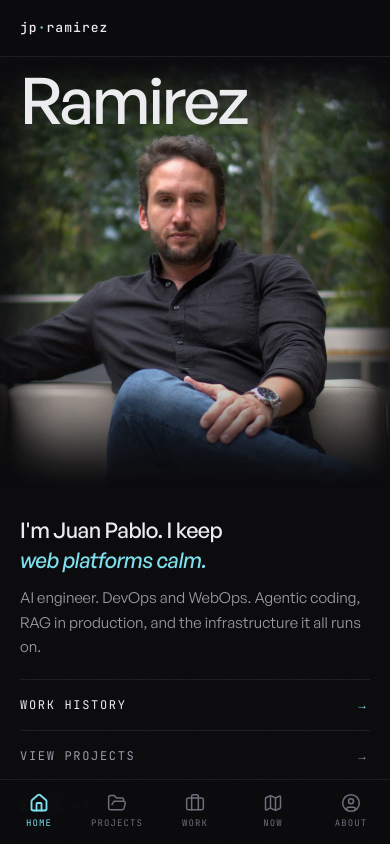
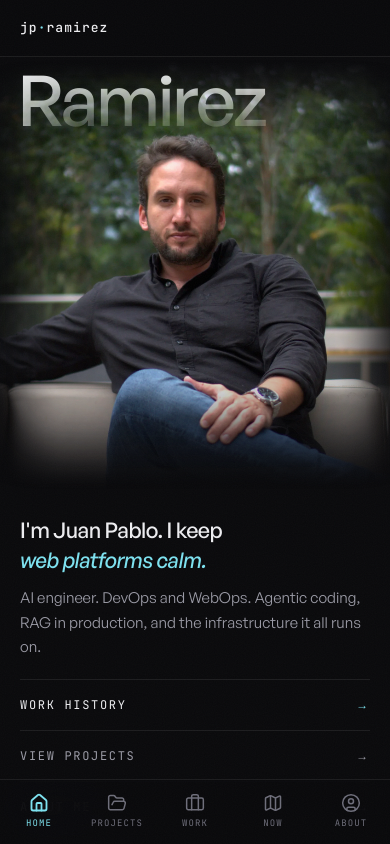
Before and after one commit to Torrente179/JPRamirez, a Next.js app: page / in a window 390 px wide. Shown: the top 844 px of the page. Built offline with nearby package versions, Linux system fonts and the light colour scheme.

Commit message:
Give Ramirez a glass fade: on top on desktop, behind the photo on mobile.

```diff
--- a/app/globals.css
+++ b/app/globals.css
@@ -246,36 +246,21 @@
 }
 
 .hero-name,
-.hero-app-name,
-.hero-name-front {
+.hero-app-name {
   font-weight: 500;
   line-height: 0.92;
   letter-spacing: -0.035em;
   white-space: nowrap;
-  color: var(--foreground);
 }
 
 .hero-name {
   position: relative;
-  z-index: 0;
+  z-index: 20;
   margin-top: 0;
   margin-bottom: 0;
   font-size: 1em;
-}
-
-.hero-name-back {
-  display: block;
-}
-
-.hero-name-front {
-  position: absolute;
-  top: 0;
-  left: 0;
-  z-index: 20;
-  font-size: 1em;
-  clip-path: inset(0 0 0 68%);
-  pointer-events: none;
-  user-select: none;
+  color: rgb(237 237 240 / 0.42);
+  mix-blend-mode: plus-lighter;
 }
 
 .hero-portrait {
@@ -301,12 +286,12 @@
 .hero-app-photo-wrap {
   position: absolute;
   inset: 0;
-  z-index: 0;
+  z-index: 10;
 }
 
 .hero-app-photo {
   object-fit: cover;
-  object-position: center 8%;
+  object-position: center 4%;
   pointer-events: none;
   user-select: none;
   filter: contrast(1.04) saturate(1.05);
@@ -314,13 +299,14 @@
 
 .hero-app-name {
   position: absolute;
-  top: 0.85rem;
-  right: 1.25rem;
+  top: 0.7rem;
+  right: 1.1rem;
   bottom: auto;
-  left: 1.25rem;
-  z-index: 20;
+  left: 1.1rem;
+  z-index: 1;
   margin: 0;
-  font-size: clamp(3.05rem, 16.5vw, 4.35rem);
+  color: var(--foreground);
+  font-size: clamp(3.2rem, 18vw, 4.7rem);
 }
 
 @media (min-width: 640px) {
--- a/components/hero.tsx
+++ b/components/hero.tsx
@@ -10,10 +10,6 @@ const heroPhrases = [
   "context grounded.",
   "DNS boring.",
 ];
-
-function NameVisual() {
-  return <span className="hero-name-visual">Ramirez</span>;
-}
 
 function HeroCopy({ app = false }: { app?: boolean }) {
   return (
@@ -106,12 +102,6 @@ function DesktopHero() {
 
       <div className="hero-anchor relative flex flex-1 flex-col">
         <div data-stagger className="hero-lockup">
-          <h1 className="hero-name pointer-events-none -ml-2">
-            <span className="sr-only">Juan Pablo Ramirez</span>
-            <span className="hero-name-back" aria-hidden>
-              <NameVisual />
-            </span>
-          </h1>
           <div aria-hidden className="hero-portrait">
             <Image
               src="/images/jp-hero-alpha.webp"
@@ -122,9 +112,12 @@ function DesktopHero() {
               className="w-full contrast-[1.04] saturate-[1.05]"
             />
           </div>
-          <div className="hero-name-front -ml-2" aria-hidden>
-            <NameVisual />
-          </div>
+          <h1 className="hero-name pointer-events-none -ml-2">
+            <span className="sr-only">Juan Pablo Ramirez</span>
+            <span className="hero-name-visual" aria-hidden>
+              Ramirez
+            </span>
+          </h1>
         </div>
 
         <div aria-hidden className="min-h-8 flex-1" />
@@ -153,8 +146,8 @@ function AppHero() {
         </div>
         <h1 className="hero-app-name pointer-events-none">
           <span className="sr-only">Juan Pablo Ramirez</span>
-          <span aria-hidden>
-            <NameVisual />
+          <span className="hero-name-visual" aria-hidden>
+            Ramirez
           </span>
         </h1>
       </div>
```
Also changed, not shown: 1 other file (tests, documents, lock files or other folders).
